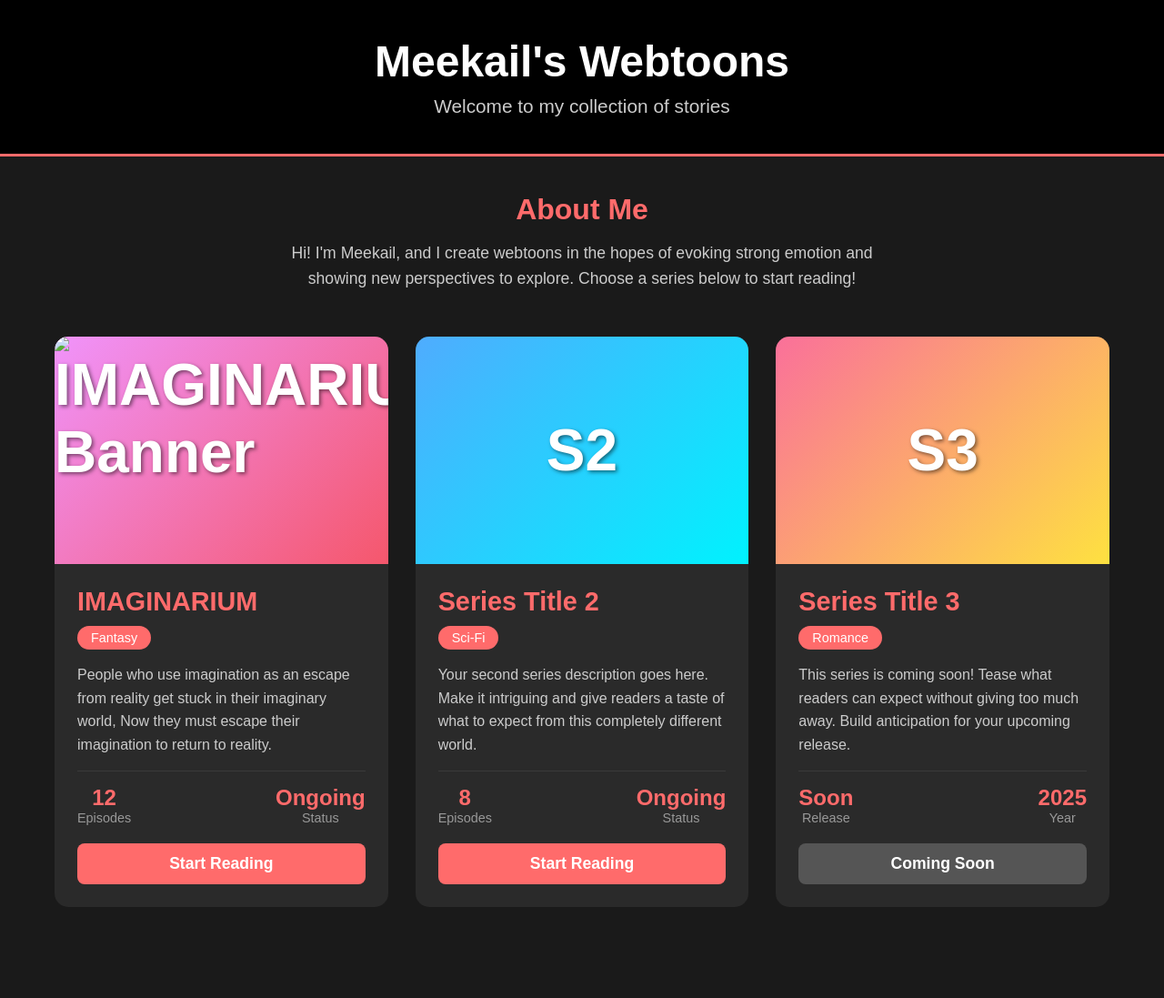
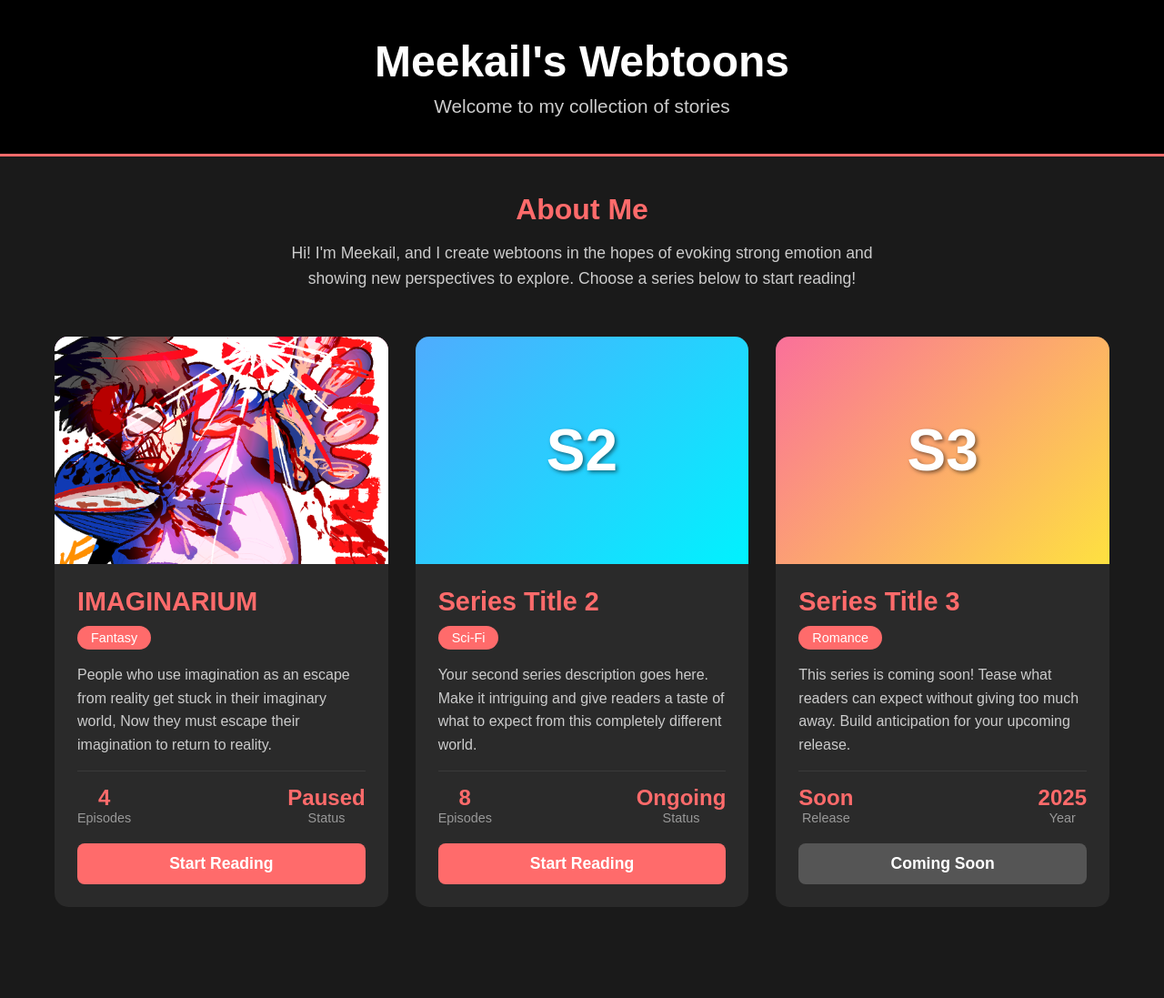
Before and after one commit to meeka1l/meeka1l.github.io, a plain HTML site: page index.html in a window 1280 px wide. Shown: the top 1097 px of the page at 91% size. Drawn offline with Linux system fonts and the light colour scheme.

Commit message:
banner fix

```diff
--- a/index.html
+++ b/index.html
@@ -229,7 +229,7 @@
             <!-- Series 1 -->
             <div class="series-card">
                 <div class="series-banner fantasy">
-                    <img src="images/ima.png" alt="IMAGINARIUM Banner" style="width: 100%; height: 100%; object-fit: cover;">
+                    <img src="series1/images/ima.png" alt="IMAGINARIUM Banner" style="width: 100%; height: 100%; object-fit: cover;">
                 </div>
                 <div class="series-info">
                     <h3>IMAGINARIUM</h3>
@@ -239,11 +239,11 @@
                     </p>
                     <div class="series-stats">
                         <div class="stat">
-                            <div class="stat-number">12</div>
+                            <div class="stat-number">4</div>
                             <div class="stat-label">Episodes</div>
                         </div>
                         <div class="stat">
-                            <div class="stat-number">Ongoing</div>
+                            <div class="stat-number">Paused</div>
                             <div class="stat-label">Status</div>
                         </div>
                     </div>
```
